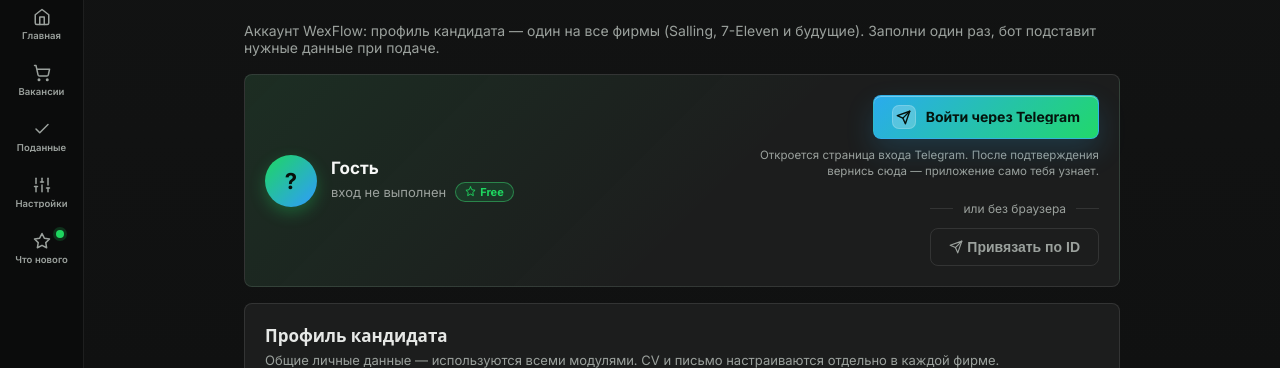
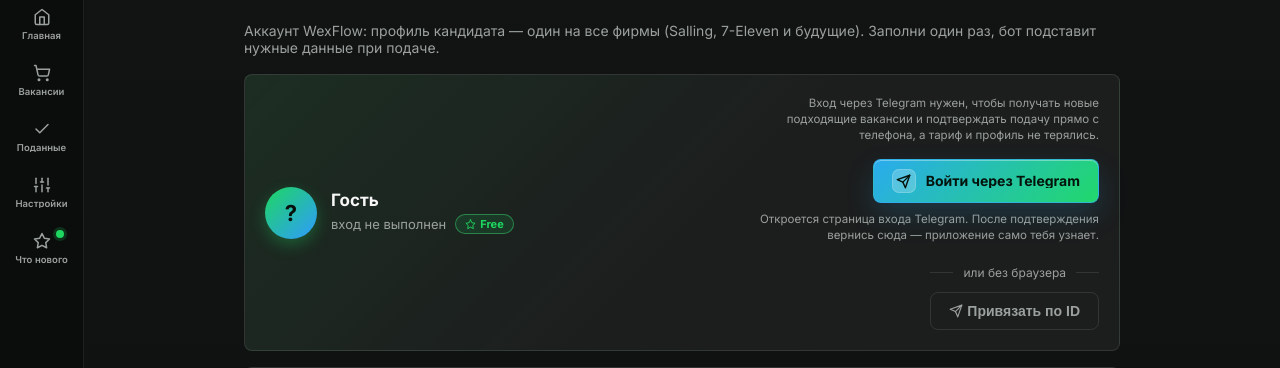
Before and after one commit to wexwxee/wexflow, a FastAPI app: page /account in a window 1280 px wide. Shown: the part 110-478 px from the top of the page. Run offline with FastAPI, Linux system fonts and the light colour scheme; data that the repository does not hold is empty.

Commit message:
ux(account): понятный и безопасный Telegram-поток (F11/F12/F13)
- F11: перенос аккаунта явно предупреждает о необратимости — в модале блок
  «после переноса ЭТОТ Telegram потеряет доступ к тарифу и данным, отменить
  нельзя» и такой же хинт у кнопки;
- F12: «Выйти» отделена от переноса (раньше две одинаковые ghost-кнопки рядом —
  риск ошибочного клика). «Перенести аккаунт» — тихая вторичная кнопка под
  разделителем, с пояснением; у «Выйти» — «выход не удаляет данные»;
- F13: в состоянии «не вошёл» добавлено «зачем» — Telegram для уведомлений,
  подтверждения подачи с телефона и чтобы тариф/профиль не терялись;
- кнопка «Перепривязать Telegram» переименована в «Перенести аккаунт на
  другой Telegram» (понятнее новичку).

Проверено в превью: «Выйти» отдельно, перенос — тихой кнопкой с предупреждением,
модал содержит warning о необратимости.

Co-Authored-By: Claude Opus 4.8 <noreply@anthropic.com>

```diff
--- a/templates/account.html
+++ b/templates/account.html
@@ -88,6 +88,9 @@
   .acct-cta { display:grid; gap:8px; justify-items:end; text-align:right; max-width:360px; }
   .acct-cta button:disabled { opacity:.8; cursor:not-allowed; }
   .acct-hint { color:var(--muted); font-size:11.5px; line-height:1.4; }
+  .acct-rebind { margin-top:10px; padding-top:10px; border-top:1px solid var(--glass-line); display:grid; gap:5px; justify-items:end; }
+  .acct-rebind-btn { background:transparent; border:0; color:var(--muted); font-size:12px; font-weight:600; cursor:pointer; padding:2px 0; display:inline-flex; align-items:center; gap:6px; }
+  .acct-rebind-btn:hover { color:var(--txt-strong); text-decoration:underline; }
   .tg-login-btn {
     position:relative; isolation:isolate; overflow:hidden;
     display:inline-flex; align-items:center; justify-content:center; gap:10px;
@@ -266,11 +269,15 @@
     <div class="acct-cta">
       {% if account.signed_in %}
       <div style="display:flex; gap:8px; flex-wrap:wrap; justify-content:flex-end;">
-        <button class="ghost" type="button" id="rebindOpen" data-tg-id="{{ account_tg_id }}">{{ ic.i('send', 14) }} Перепривязать Telegram</button>
         <form method="post" action="/account/logout" style="margin:0;"><button class="ghost" type="submit">{{ ic.i('unlock', 14) }} Выйти</button></form>
       </div>
-      <span class="acct-hint">«Перепривязать» — перенести тариф и данные на другой Telegram-аккаунт.</span>
+      <span class="acct-hint">Выход не удаляет данные — можно войти снова тем же Telegram.</span>
+      <div class="acct-rebind">
+        <button class="acct-rebind-btn" type="button" id="rebindOpen" data-tg-id="{{ account_tg_id }}">{{ ic.i('send', 13) }} Перенести аккаунт на другой Telegram</button>
+        <span class="acct-hint">Перенесёт тариф и все данные на другой Telegram. Этот аккаунт потеряет к ним доступ — отменить нельзя.</span>
+      </div>
       {% else %}
+      <span class="acct-hint" style="margin-bottom:8px;">Вход через Telegram нужен, чтобы получать новые подходящие вакансии и подтверждать подачу прямо с телефона, а тариф и профиль не терялись.</span>
       <a class="tg-login-btn" id="tgLoginBtn" href="{{ cloud_login_url }}" target="_blank" rel="noopener">
         <span class="tg-login-ic">{{ ic.i('send', 15) }}</span>
         <span class="tg-login-text">Войти через Telegram</span>
@@ -384,6 +391,9 @@
     .rb-close:hover { color:var(--txt-strong); }
     .rb-title { margin:0 0 12px; font-size:17px; color:var(--txt-strong); }
     .rb-text { color:var(--muted); font-size:13.5px; line-height:1.5; margin:0 0 14px; }
+    .rb-warn { display:flex; align-items:flex-start; gap:8px; margin:0 0 14px; padding:10px 12px; border-radius:10px;
+      background:var(--warn-bg); border:1px solid var(--warn-line); color:var(--warn-txt); font-size:12.5px; line-height:1.45; }
+    .rb-warn svg { flex:0 0 auto; margin-top:1px; }
     .rb-input { width:100%; margin:0 0 12px; padding:11px 13px; border-radius:10px; border:1px solid var(--glass-line);
       background:var(--glass); color:var(--txt); font-size:20px; letter-spacing:.3em; text-align:center; }
     .rb-input:focus { outline:none; border-color:var(--accent); }
@@ -402,6 +412,7 @@
       <div class="rb-step" data-step="1">
         <p class="rb-text">Перенесём твой тариф и профиль на другой Telegram.<br>
           Сначала подтвердим, что это ты — пришлём код в твой <b>текущий</b> Telegram.</p>
+        <div class="rb-warn">{{ ic.i('alert', 14) }} <span>После переноса <b>этот</b> Telegram потеряет доступ к тарифу и данным. Отменить нельзя.</span></div>
         <button class="primary rb-btn" type="button" id="rbSend">Отправить код в Telegram</button>
       </div>
 
```
